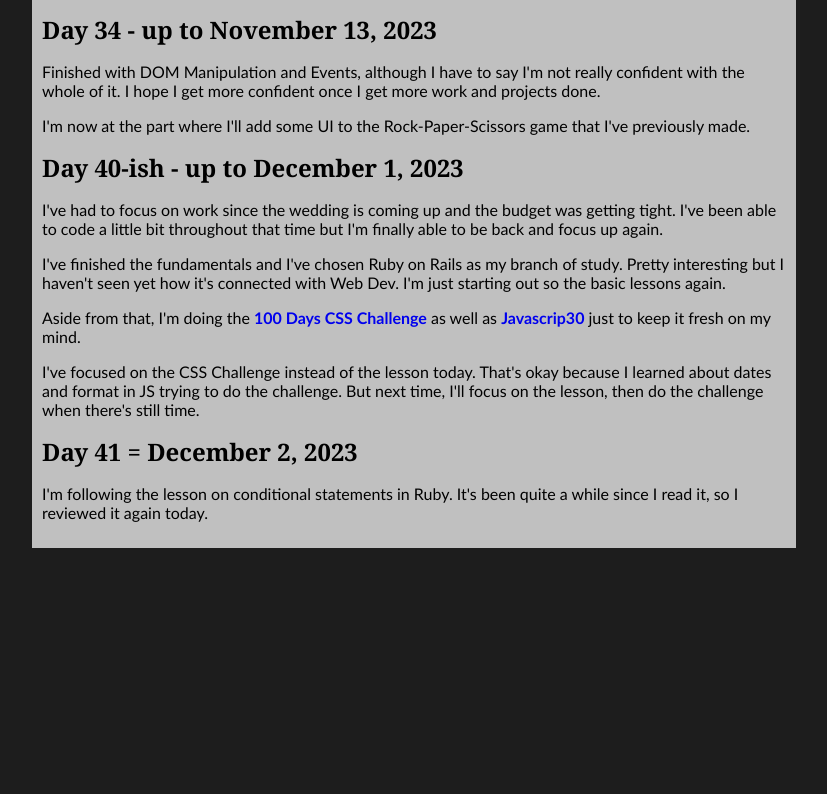
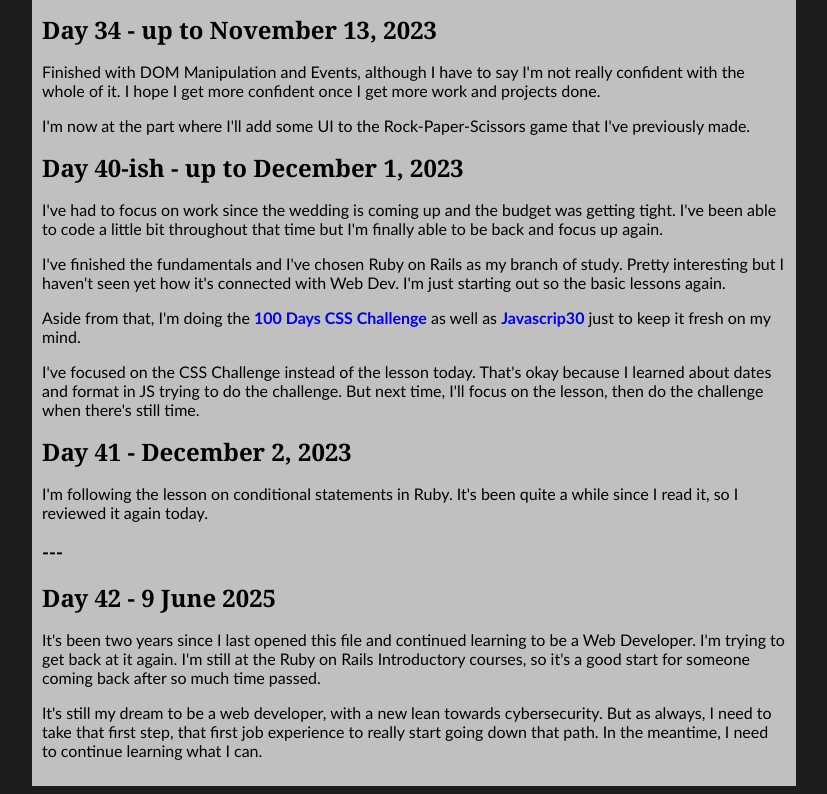
Before and after one commit to Ciphraem/Web-Dev-Journey, a plain HTML site: page index.html in a window 1280 px wide. Shown: the part 6423-7217 px from the top of the page, without its empty margins (226-1053 px from the left). Before the commit the page ends 6979 px from the top, so only its background shows below. Drawn offline with Linux system fonts and the light colour scheme.

Commit message:
Updated for Day 42, two years since my last update. Made a few grammatical edits to previous work.

```diff
--- a/index.html
+++ b/index.html
@@ -219,8 +219,14 @@
                 <p>Aside from that, I'm doing the <a href="https://100dayscss.com/">100 Days CSS Challenge</a> as well as <a href="https://javascript30.com/">Javascrip30</a> just to keep it fresh on my mind.</p>
                 <p>I've focused on the CSS Challenge instead of the lesson today. That's okay because I learned about dates and format in JS trying to do the challenge. But next time, I'll focus on the lesson, then do the challenge when there's still time.</p>
 
-                <h2>Day 41 = December 2, 2023</h2>
+                <h2>Day 41 - December 2, 2023</h2>
                 <p>I'm following the lesson on conditional statements in Ruby. It's been quite a while since I read it, so I reviewed it again today.</p>
+
+                <h3>---</h3>
+
+                <h2>Day 42 - 9 June 2025</h2>
+                <p>It's been two years since I last opened this file and continued learning to be a Web Developer. I'm trying to get back at it again. I'm still at the Ruby on Rails Introductory courses, so it's a good start for someone coming back after so much time passed.</p>
+                <p>It's still my dream to be a web developer, with a new lean towards cybersecurity. But as always, I need to take that first step, that first job experience to really start going down that path. In the meantime, I need to continue learning what I can.</p>
             </div>
     </body>
 </html>
```
